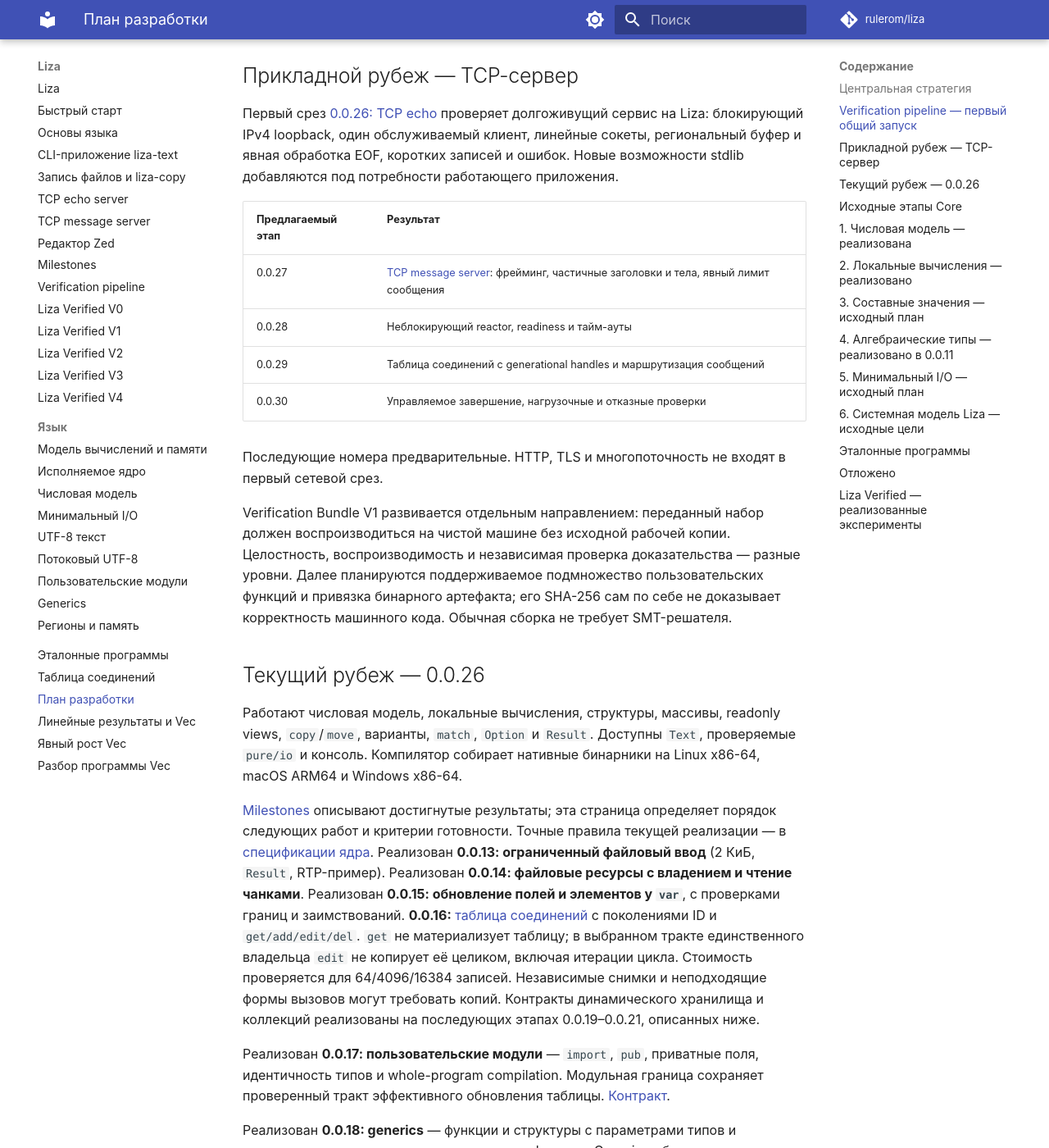
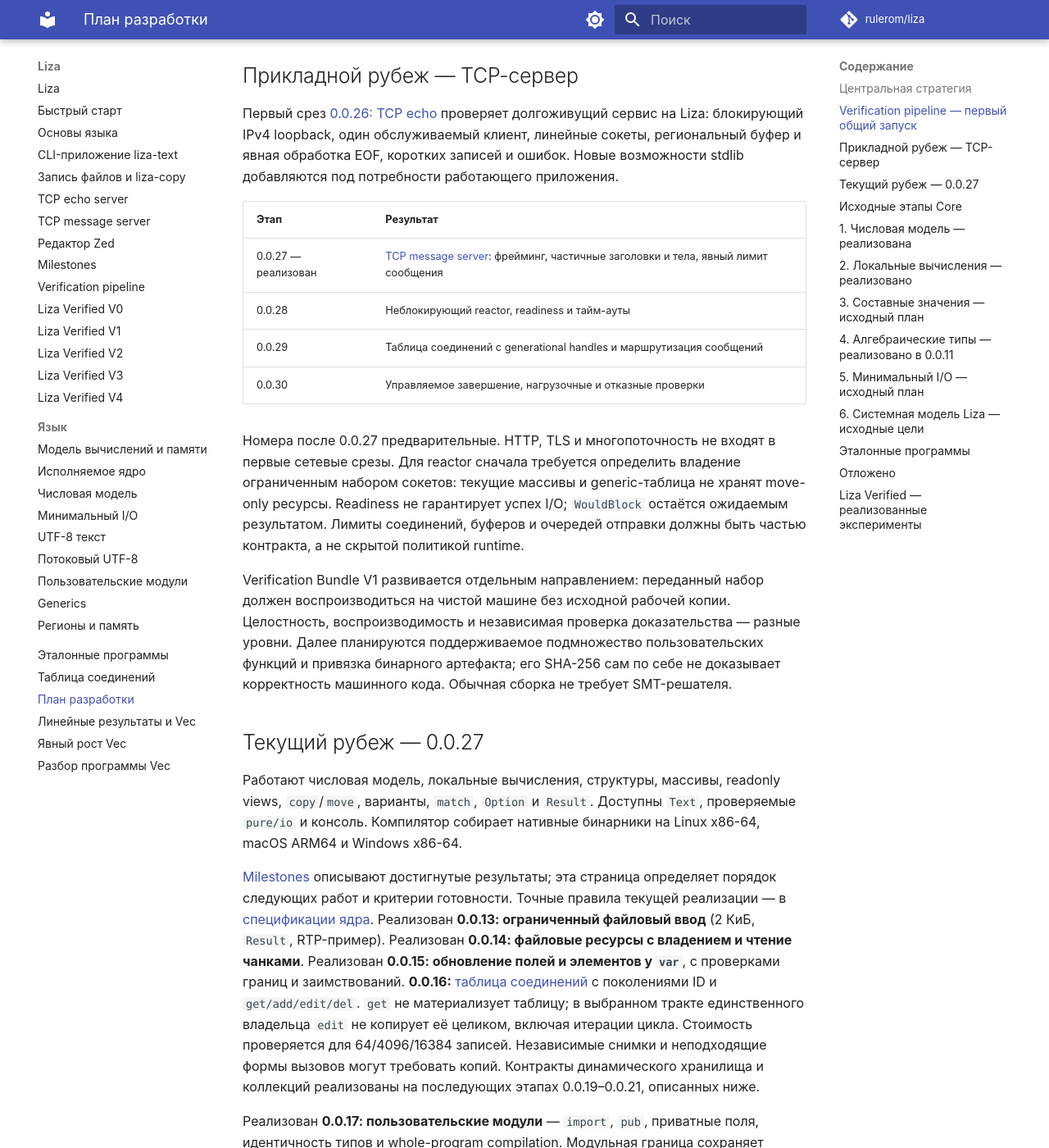
Before and after one commit to rulerom/liza, an MkDocs documentation site: the page built from docs/roadmap.md, in a window 1280 px wide and 1400 px high, scrolled down 1981 px. Shown: the whole window at 82% size. Built offline with MkDocs 1.6.1 and Material for MkDocs 9.7.7, drawn with Linux system fonts in a browser that asks for light colours; comment, search, counter and statistics services are not loaded; some of the changed text lies outside the part shown.

Commit message:
docs: mark blocking message server milestone complete

```diff
--- a/docs/roadmap.md
+++ b/docs/roadmap.md
@@ -75,15 +75,19 @@ LLM может генерировать код и предлагать инва
 региональный буфер и явная обработка EOF, коротких записей и ошибок.
 Новые возможности stdlib добавляются под потребности работающего приложения.
 
-| Предлагаемый этап | Результат |
+| Этап | Результат |
 | --- | --- |
-| 0.0.27 | [TCP message server](message-server.md): фрейминг, частичные заголовки и тела, явный лимит сообщения |
+| 0.0.27 — реализован | [TCP message server](message-server.md): фрейминг, частичные заголовки и тела, явный лимит сообщения |
 | 0.0.28 | Неблокирующий reactor, readiness и тайм-ауты |
 | 0.0.29 | Таблица соединений с generational handles и маршрутизация сообщений |
 | 0.0.30 | Управляемое завершение, нагрузочные и отказные проверки |
 
-Последующие номера предварительные. HTTP, TLS и многопоточность не входят
-в первый сетевой срез.
+Номера после 0.0.27 предварительные. HTTP, TLS и многопоточность не входят
+в первые сетевые срезы. Для reactor сначала требуется определить владение
+ограниченным набором сокетов: текущие массивы и generic-таблица не хранят
+move-only ресурсы. Readiness не гарантирует успех I/O; `WouldBlock` остаётся
+ожидаемым результатом. Лимиты соединений, буферов и очередей отправки должны
+быть частью контракта, а не скрытой политикой runtime.
 
 Verification Bundle V1 развивается отдельным направлением: переданный набор
 должен воспроизводиться на чистой машине без исходной рабочей копии.
@@ -92,7 +96,7 @@ Verification Bundle V1 развивается отдельным направл
 и привязка бинарного артефакта; его SHA-256 сам по себе не доказывает корректность
 машинного кода. Обычная сборка не требует SMT-решателя.
 
-## Текущий рубеж — 0.0.26
+## Текущий рубеж — 0.0.27
 
 Работают числовая модель, локальные вычисления, структуры, массивы,
 readonly views, `copy`/`move`, варианты, `match`, `Option` и `Result`.
@@ -158,7 +162,7 @@ readonly views, `copy`/`move`, варианты, `match`, `Option` и `Result`.
 
 Разделы 1–6 сохраняют критерии и ограничения исходного плана. Формулировки
 о будущих возможностях внутри них относятся к соответствующему этапу,
-а не отменяют текущий срез 0.0.26, описанный выше. Приоритет дальнейшей
+а не отменяют текущий срез 0.0.27, описанный выше. Приоритет дальнейшей
 работы задают разделы о TCP-сервере и независимом verification bundle.
 
 ## 1. Числовая модель — реализована
```
Also changed, not shown: docs/index.md (+6 -5 lines).
